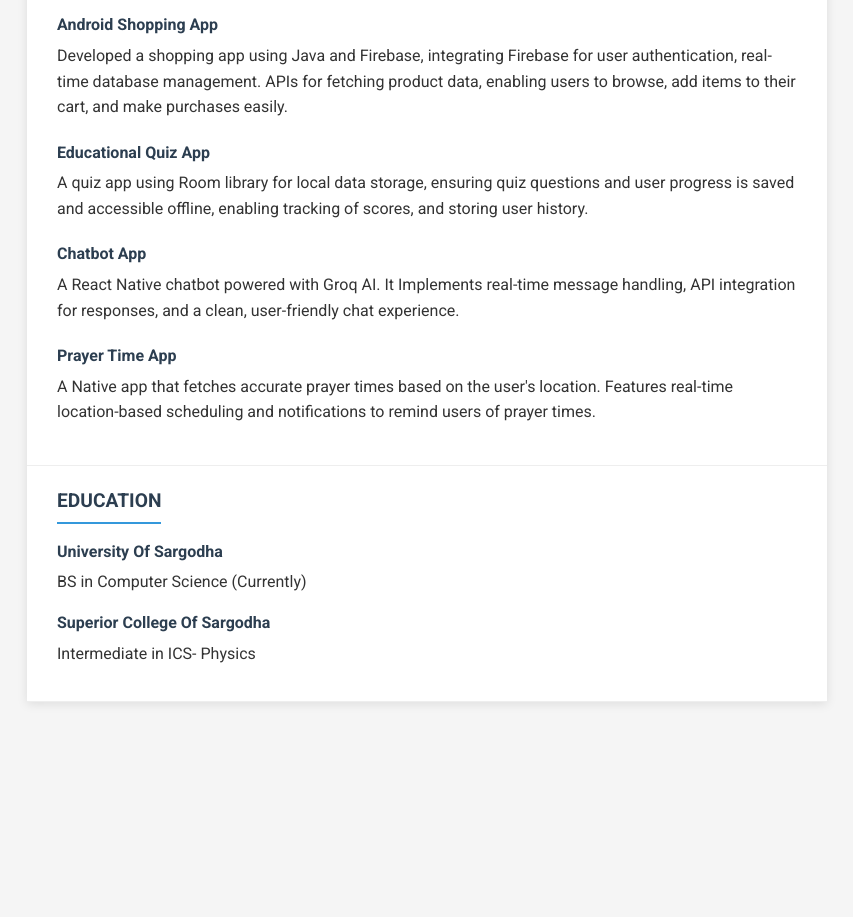
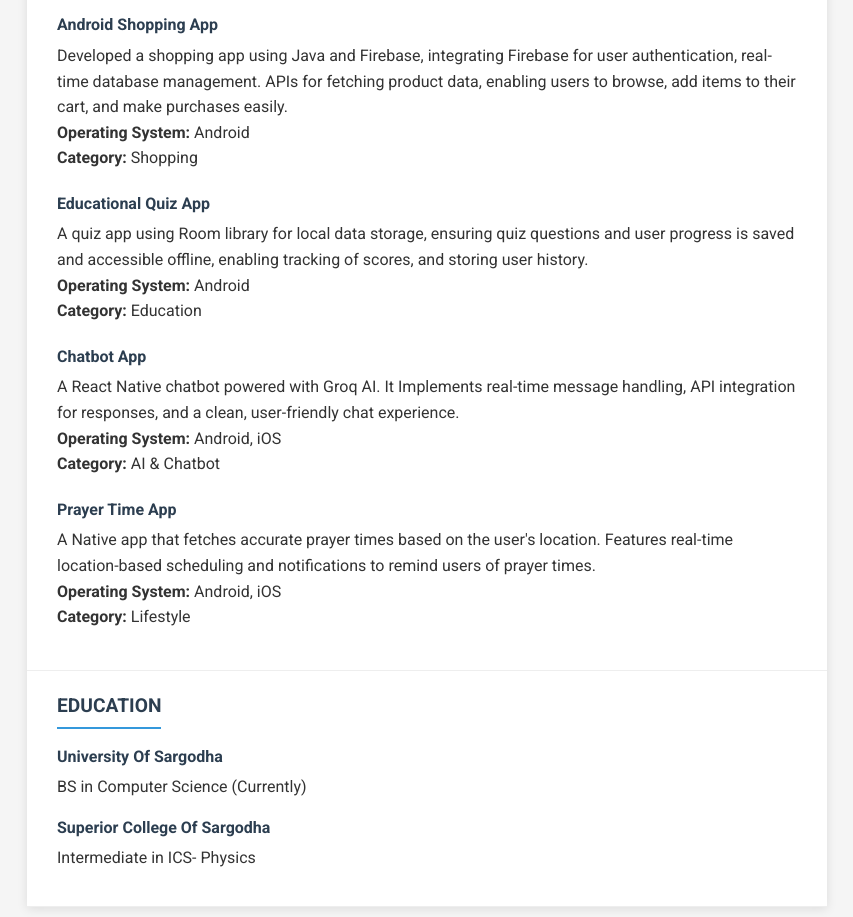
Before and after one commit to Sajid-Zafar/Sajid_CV, a plain HTML site: page index.html in a window 1280 px wide. Shown: the part 849-1766 px from the top of the page, without its empty margins (213-1066 px from the left). Before the commit the page ends 1571 px from the top, so only its background shows below. Drawn offline with Linux system fonts and the light colour scheme.

Commit message:
Added properties

```diff
--- a/index.html
+++ b/index.html
@@ -84,32 +84,38 @@
             <section class="section">
                 <h3 class="section-title">PERSONAL PROJECTS</h3>
                 <div class="projects-content">
+
                     <div class="project" itemscope itemtype="https://schema.org/SoftwareApplication">
                         <h4 itemprop="name">Android Shopping App</h4>
-                        <p itemprop="description">Developed a shopping app using Java and Firebase, integrating Firebase
-                            for user authentication, real-time database management. APIs for fetching product data,
-                            enabling users to browse, add items to their cart, and make purchases easily.</p>
+                        <p itemprop="description">Developed a shopping app using Java and Firebase, integrating Firebase for user authentication, real-time database management. APIs for fetching product data, enabling users to browse, add items to their cart, and make purchases easily.</p>
+                        <p><strong>Operating System:</strong> <span itemprop="operatingSystem">Android</span></p>
+                        <p><strong>Category:</strong> <span itemprop="applicationCategory">Shopping</span></p>
                     </div>
+
                     <div class="project" itemscope itemtype="https://schema.org/SoftwareApplication">
                         <h4 itemprop="name">Educational Quiz App</h4>
-                        <p itemprop="description">A quiz app using Room library for local data storage, ensuring quiz
-                            questions and user progress is saved and accessible offline, enabling tracking of scores,
-                            and storing user history.</p>
+                        <p itemprop="description">A quiz app using Room library for local data storage, ensuring quiz questions and user progress is saved and accessible offline, enabling tracking of scores, and storing user history.</p>
+                        <p><strong>Operating System:</strong> <span itemprop="operatingSystem">Android</span></p>
+                        <p><strong>Category:</strong> <span itemprop="applicationCategory">Education</span></p>
                     </div>
+
                     <div class="project" itemscope itemtype="https://schema.org/SoftwareApplication">
                         <h4 itemprop="name">Chatbot App</h4>
-                        <p itemprop="description">A React Native chatbot powered with Groq AI. It Implements real-time
-                            message handling, API integration for responses, and a clean, user-friendly chat experience.
-                        </p>
+                        <p itemprop="description">A React Native chatbot powered with Groq AI. It Implements real-time message handling, API integration for responses, and a clean, user-friendly chat experience.</p>
+                        <p><strong>Operating System:</strong> <span itemprop="operatingSystem">Android, iOS</span></p>
+                        <p><strong>Category:</strong> <span itemprop="applicationCategory">AI & Chatbot</span></p>
                     </div>
+
                     <div class="project" itemscope itemtype="https://schema.org/SoftwareApplication">
                         <h4 itemprop="name">Prayer Time App</h4>
-                        <p itemprop="description">A Native app that fetches accurate prayer times based on the user's
-                            location. Features real-time location-based scheduling and notifications to remind users of
-                            prayer times.</p>
+                        <p itemprop="description">A Native app that fetches accurate prayer times based on the user's location. Features real-time location-based scheduling and notifications to remind users of prayer times.</p>
+                        <p><strong>Operating System:</strong> <span itemprop="operatingSystem">Android, iOS</span></p>
+                        <p><strong>Category:</strong> <span itemprop="applicationCategory">Lifestyle</span></p>
                     </div>
+
                 </div>
             </section>
+
 
             <section class="section">
                 <h3 class="section-title">EDUCATION</h3>
```
